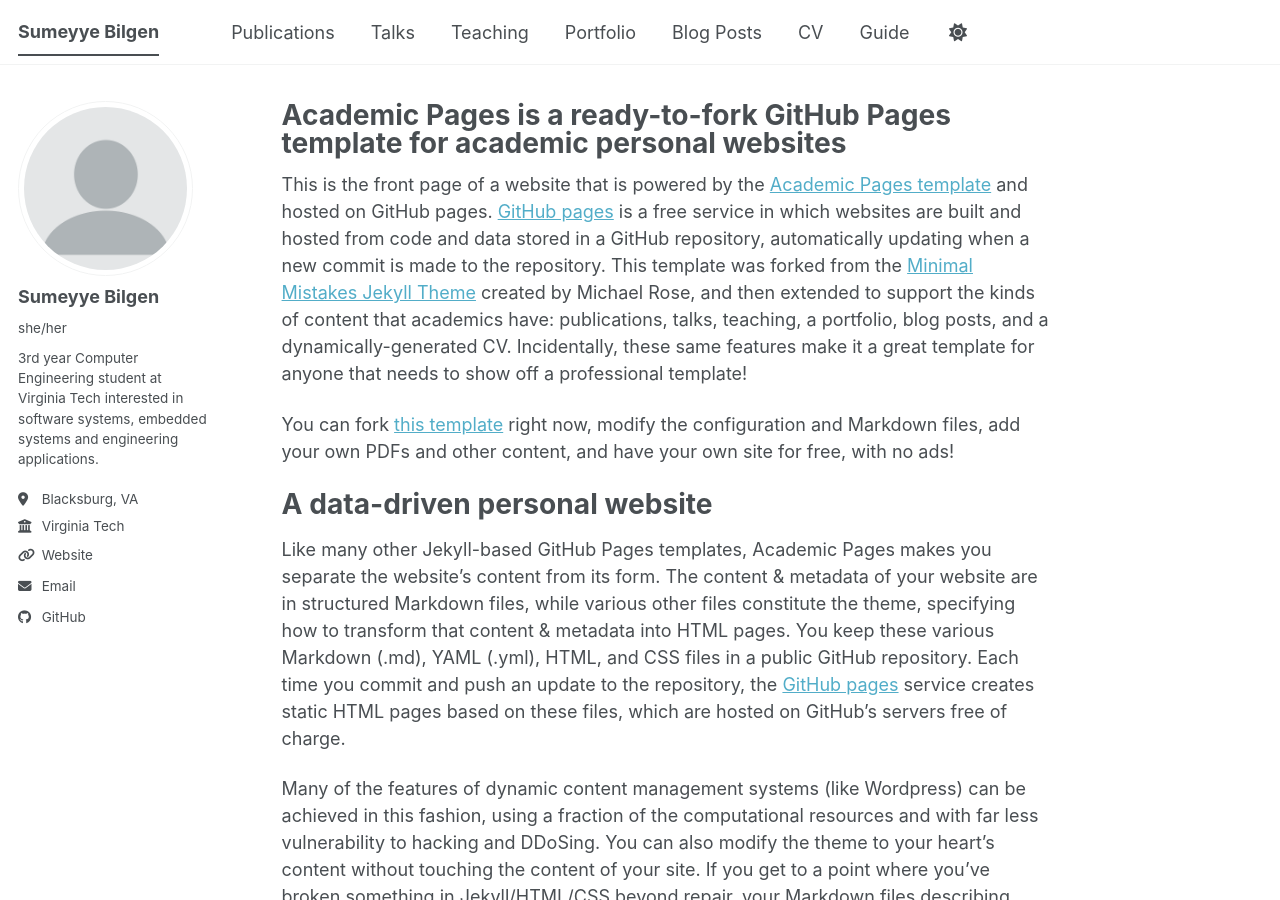
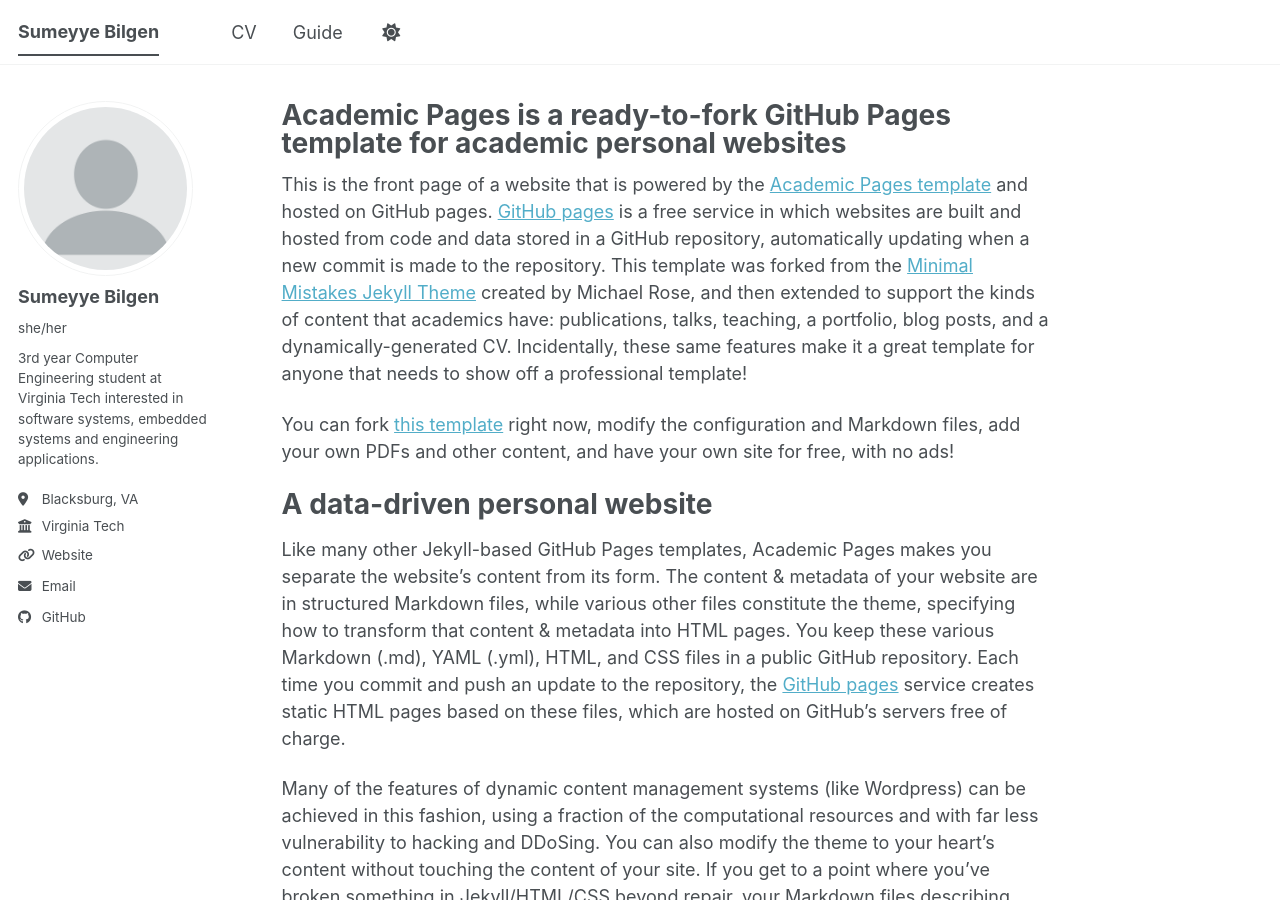
Before and after one commit to Smeyyebilgen/Smeyyebilgen.github.io, a Jekyll site: the page built from _pages/about.md, in a window 1280 px wide and 900 px high. Built offline with Jekyll 4.4.1, drawn with Linux system fonts in a browser that asks for light colours; a script bundle is joined from its source files by our own code; library files that are not in the unit come from our copies.

Commit message:
Update1 navigation.yml

```diff
--- a/_data/navigation.yml
+++ b/_data/navigation.yml
@@ -8,23 +8,9 @@
 #      Markdown formatted page while the second is generated using JSON.
 
 main:
-  - title: "Publications"
-    url: /publications/
-
-  - title: "Talks"
-    url: /talks/
-
-  - title: "Teaching"
-    url: /teaching/
-
-  - title: "Portfolio"
-    url: /portfolio/
-
-  - title: "Blog Posts"
-    url: /year-archive/
 
   - title: "CV"
-    url: /cv/
+    url: /SumeyyeBilgen_CV.pdf/
 
   # - title: "CV"
   #   url: /cv-json/
```
